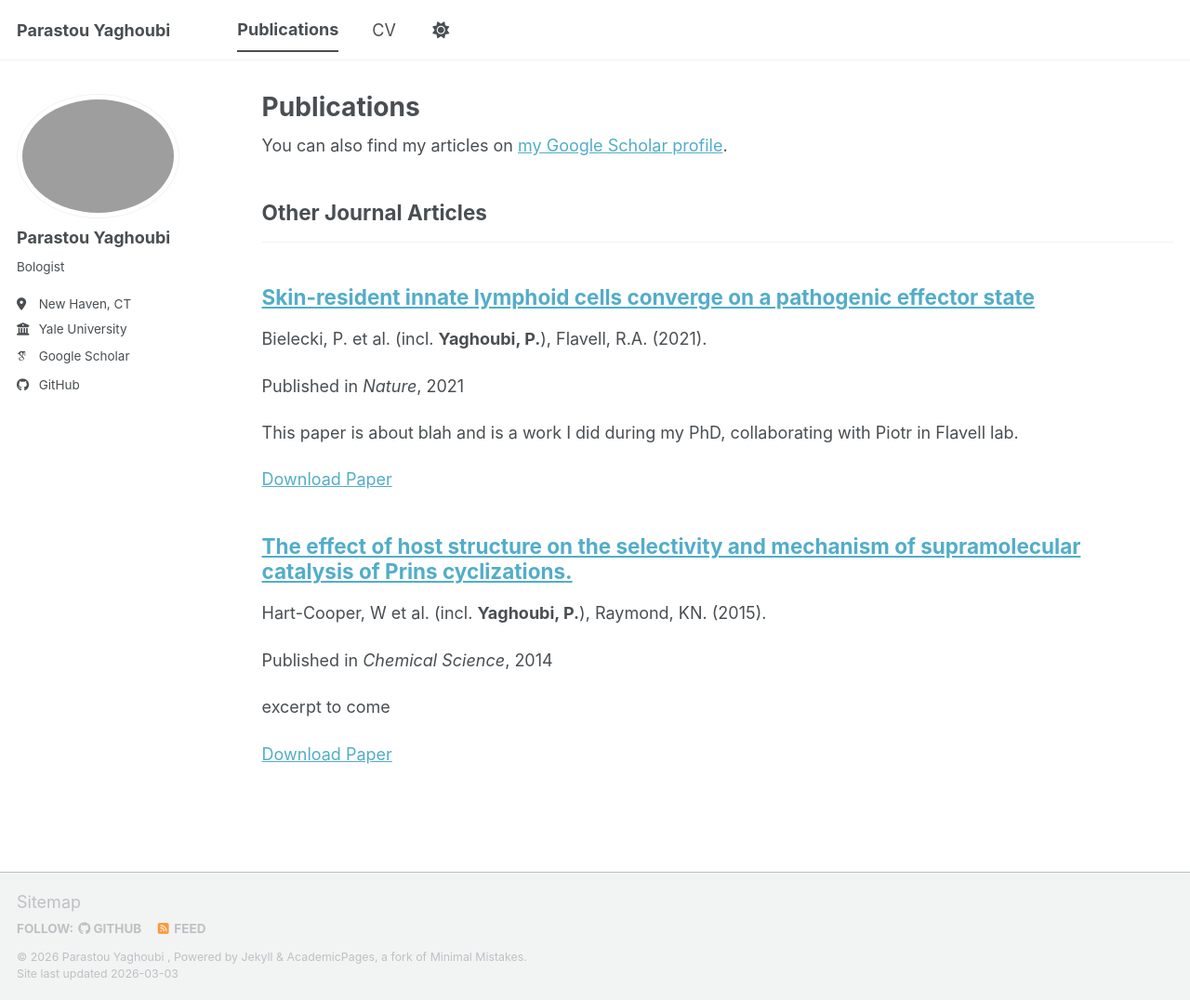
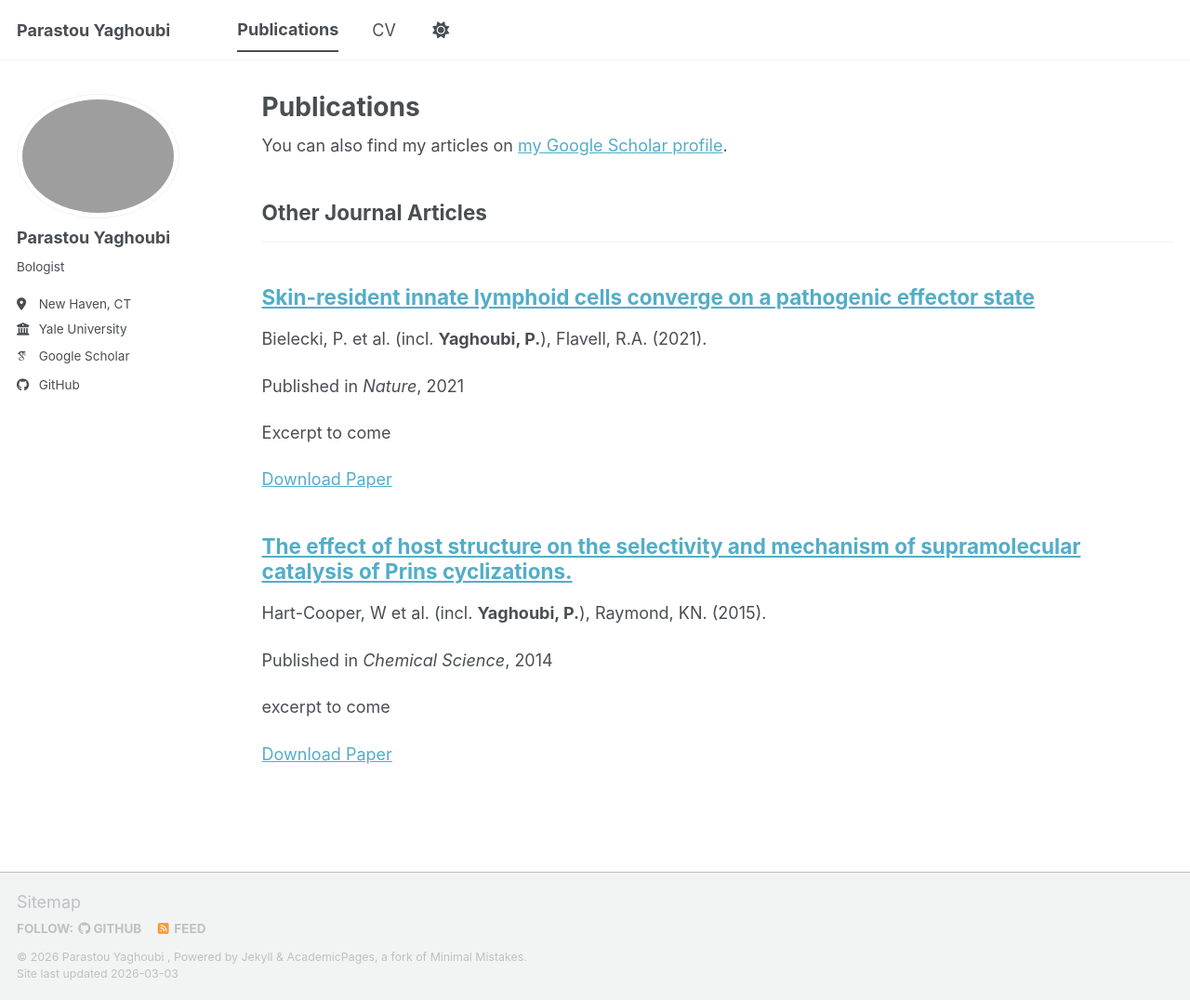
Before and after one commit to parastou-yaghoubi/parastou-yaghoubi.github.io, a Jekyll site: the page built from _pages/publications.html, in a window 1280 px wide and 1076 px high. Shown: the whole window at 93% size. Built offline with Jekyll 4.4.1, drawn with Linux system fonts in a browser that asks for light colours; some web fonts are replaced; a script bundle is joined from its source files by our own code; library files that are not in the unit come from our copies.

Commit message:
Update 2021_nature_Piotr.md

```diff
--- a/_publications/2021_nature_Piotr.md
+++ b/_publications/2021_nature_Piotr.md
@@ -3,7 +3,7 @@ title: "Skin-resident innate lymphoid cells converge on a pathogenic effector st
 collection: publications
 category: other_manuscripts
 permalink: https://www.nature.com/articles/s41586-021-03188-w
-excerpt: 'This paper is about blah and is a work I did during my PhD, collaborating with Piotr in Flavell lab.'
+excerpt: 'Excerpt to come'
 date: 2021-02-02
 venue: 'Nature'
 paperurl: 'https://www.nature.com/articles/s41586-021-03188-w'
```
